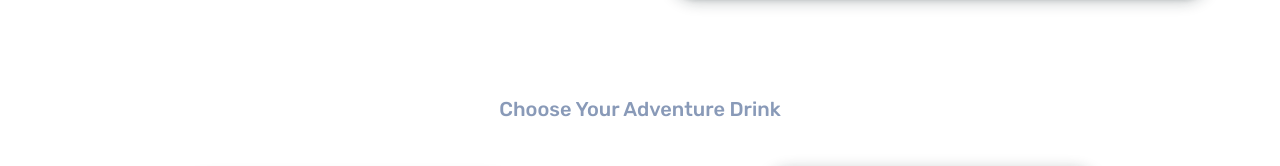
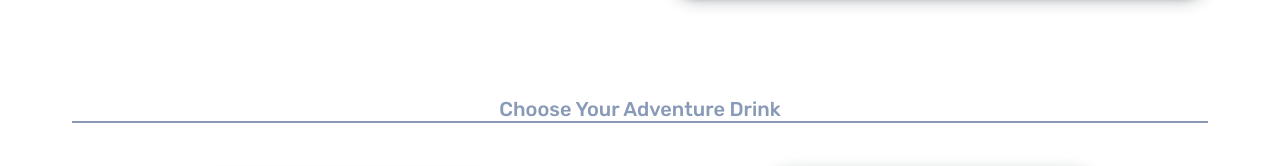
Before and after one commit to AnthonyJCampos/camping-website, a plain HTML site: page drinks.html in a window 1280 px wide. Shown: the part 4028-4194 px from the top of the page. Drawn offline with nearby package versions, Linux system fonts and the light colour scheme.

Commit message:
updated photos

```diff
--- a/css/drinks.css
+++ b/css/drinks.css
@@ -194,6 +194,7 @@
   font-weight: 500;
   margin-bottom: 4.8rem;
   color: var(--color-secondary);
+  border-bottom: 2px solid var(--color-secondary);
 }
 
 .drink-box {
```
Also changed, not shown: img/team/robert-2.png (deleted), 1 other file.
